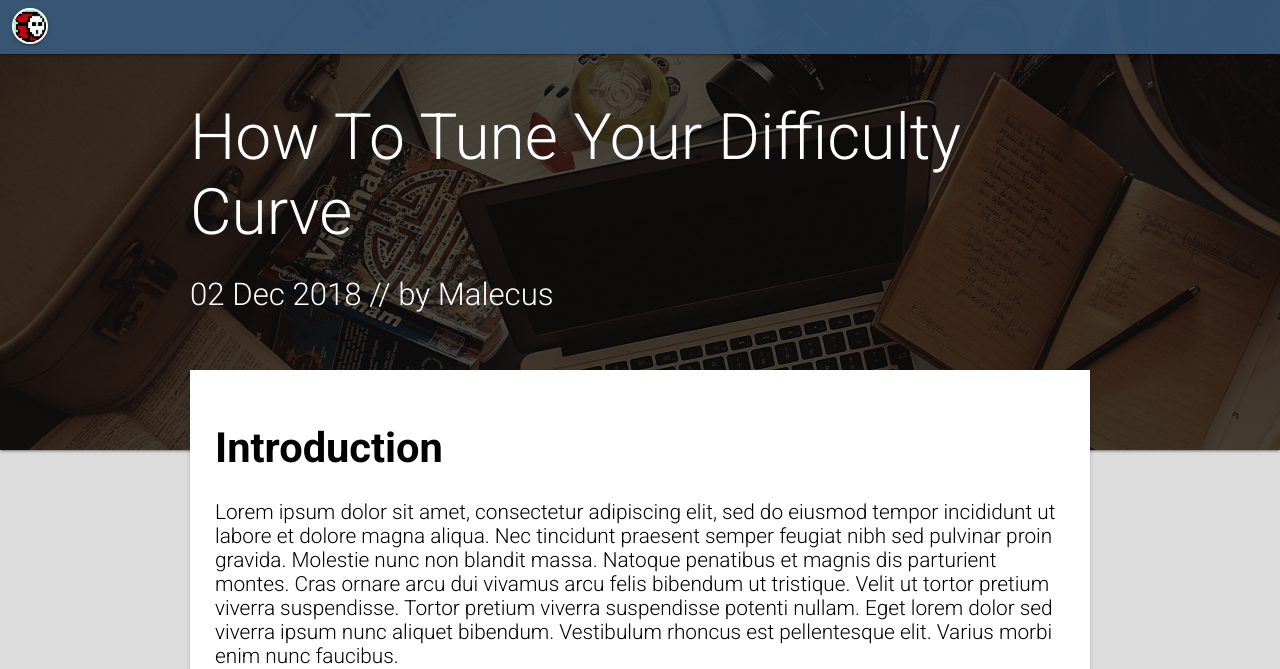
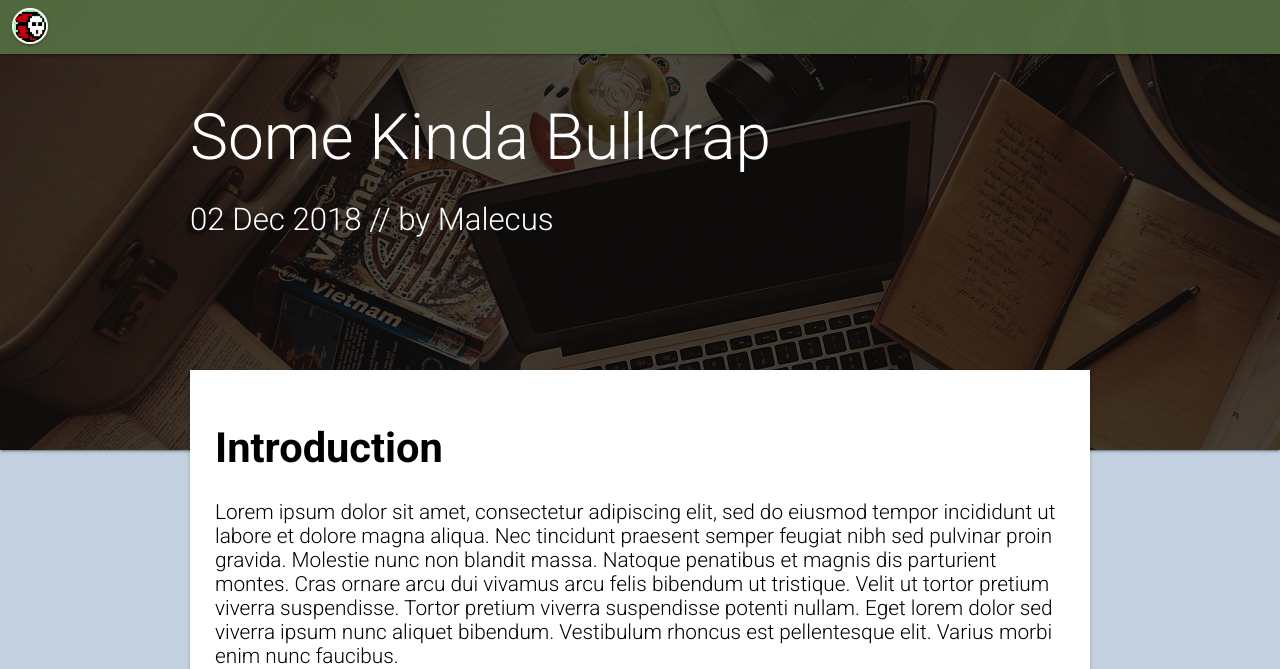
Before and after one commit to malecus/Blog, a Jekyll site: the page built from _posts/2018-12-02-Some-Kinda-Bullcrap.md, in a window 1280 px wide and 1400 px high, cut to the strip 0-669 px from the top of the window. Built offline with Jekyll 4.4.1, drawn with Linux system fonts in a browser that asks for light colours; some of the changed text lies outside the part shown.

Commit message:
Tweaking colors

```diff
--- a/_posts/2018-12-02-How-to-Tune-Your-Difficulty-Curve.md
+++ b/_posts/2018-12-02-Some-Kinda-Bullcrap.md
@@ -12,7 +12,9 @@
 
 ## Sub-thing 1
 
-Dictum at tempor commodo ullamcorper a lacus vestibulum sed. Malesuada fames ac turpis egestas sed tempus urna. Arcu risus quis varius quam quisque. Commodo sed egestas egestas fringilla phasellus faucibus scelerisque. Faucibus scelerisque eleifend donec pretium vulputate sapien nec. Elementum eu facilisis sed odio. Placerat vestibulum lectus mauris ultrices eros in. Auctor eu augue ut lectus. Risus in hendrerit gravida rutrum quisque non. Elementum nisi quis eleifend quam adipiscing vitae proin sagittis. Vitae turpis massa sed elementum tempus egestas. Accumsan lacus vel facilisis volutpat est velit egestas dui id. Fermentum odio eu feugiat pretium nibh ipsum consequat. Augue neque gravida in fermentum et sollicitudin ac orci. Neque vitae tempus quam pellentesque nec nam aliquam. Bibendum est ultricies integer quis auctor elit sed. Urna nunc id cursus metus aliquam.
+>Dictum at tempor commodo ullamcorper a lacus vestibulum sed. Malesuada fames ac turpis egestas sed tempus urna. Arcu risus quis varius quam quisque.
+
+Commodo sed egestas egestas fringilla phasellus faucibus scelerisque. Faucibus scelerisque eleifend donec pretium vulputate sapien nec. Elementum eu facilisis sed odio. Placerat vestibulum lectus mauris ultrices eros in. Auctor eu augue ut lectus. Risus in hendrerit gravida rutrum quisque non. Elementum nisi quis eleifend quam adipiscing vitae proin sagittis. Vitae turpis massa sed elementum tempus egestas. Accumsan lacus vel facilisis volutpat est velit egestas dui id. Fermentum odio eu feugiat pretium nibh ipsum consequat. Augue neque gravida in fermentum et sollicitudin ac orci. Neque vitae tempus quam pellentesque nec nam aliquam. Bibendum est ultricies integer quis auctor elit sed. Urna nunc id cursus metus aliquam.
 
 Dictumst vestibulum rhoncus est pellentesque. Fringilla phasellus faucibus scelerisque eleifend donec pretium vulputate sapien. Adipiscing bibendum est ultricies integer quis auctor elit sed. Lectus arcu bibendum at varius vel pharetra vel turpis. Amet nulla facilisi morbi tempus iaculis urna id volutpat lacus. Magnis dis parturient montes nascetur ridiculus mus mauris vitae ultricies. Vel fringilla est ullamcorper eget nulla facilisi etiam dignissim diam. Egestas diam in arcu cursus euismod quis. Pellentesque sit amet porttitor eget dolor morbi non arcu. Fermentum odio eu feugiat pretium nibh ipsum consequat nisl vel.
 
--- a/_sass/main.scss
+++ b/_sass/main.scss
@@ -7,12 +7,23 @@
   font-weight: 300;
   font-size: 1.3rem;
   font-family: "Roboto", "Helvetica Neue", Arial, sans-serif;
-  background-color: #DDD;
+  background-color: #C3D1E0;
 }
 
 img {
   max-width: 100%;
   max-height: 100%;
+}
+
+blockquote {
+  margin: 0;
+  padding-left: 16px;
+  padding-right: 16px;
+  padding-top: 4px;
+  padding-bottom: 4px;
+
+  background-color: #DDD;
+  border-left: 5px solid #556F44;
 }
 
 .shadow {
@@ -38,7 +49,7 @@
 .header {
   z-index: -1;
   opacity: 0.93;
-  background-color: #3A5A7C;
+  background-color: #556F44;
   color: white;
   height: 54px;
   font-size: 1.6rem;
```
